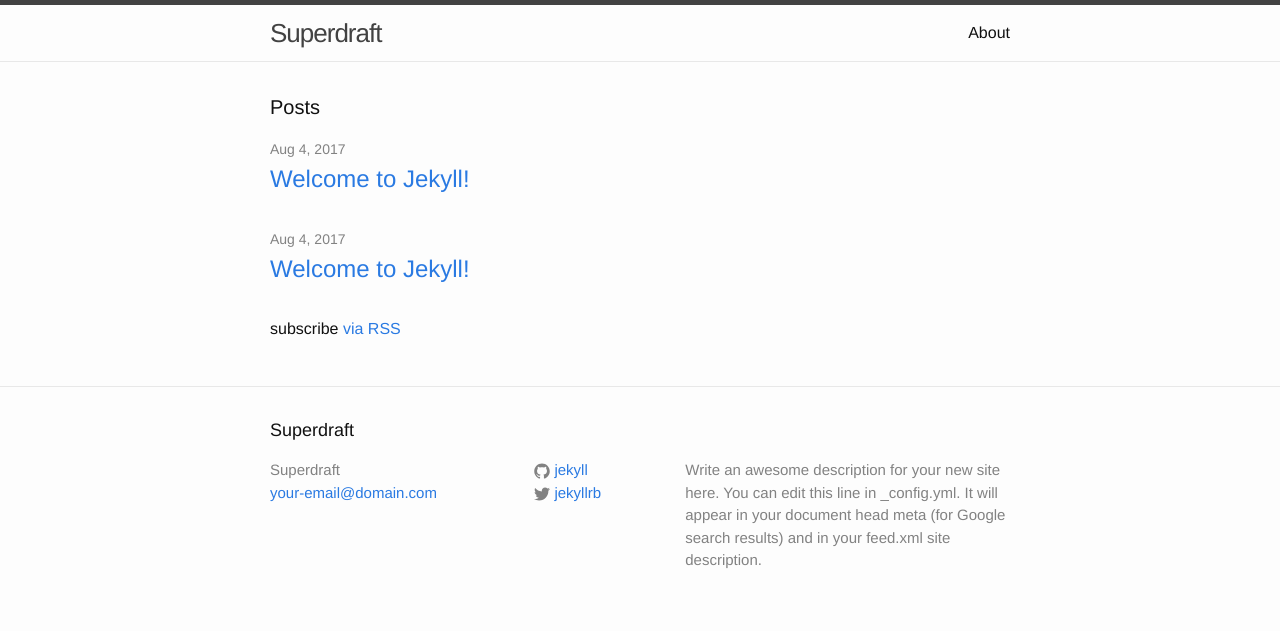
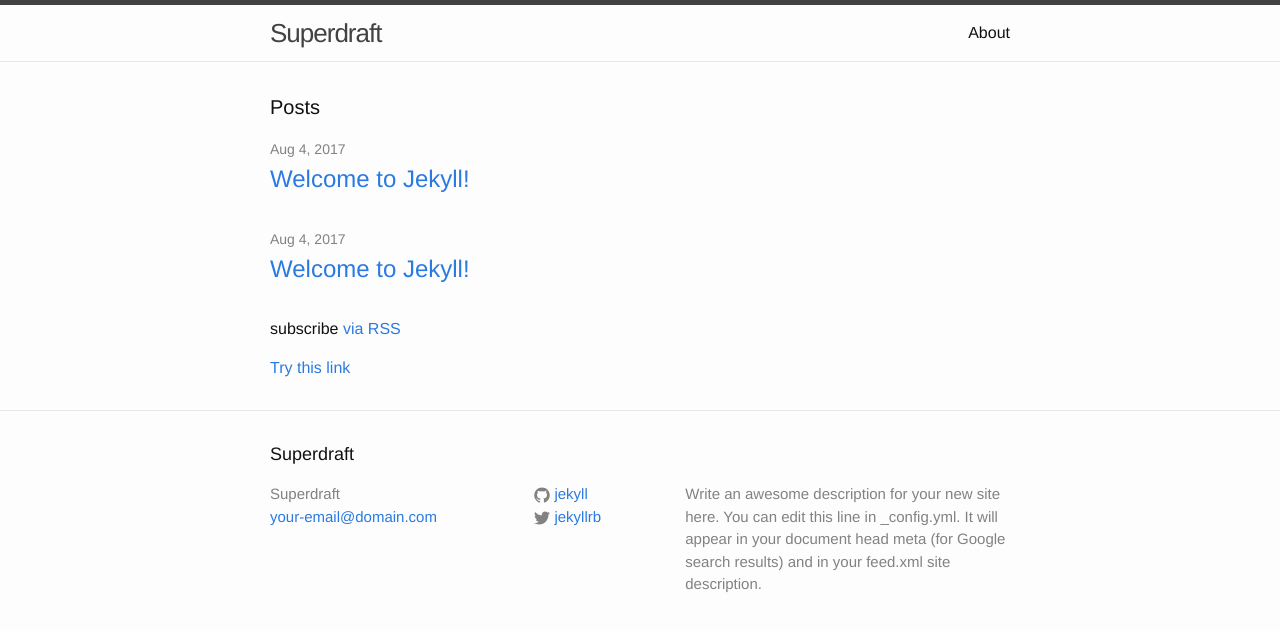
Before and after one commit to shaf34/shaf34.github.io, a Jekyll site: the page built from index.html, in a window 1280 px wide. Shown: the top 631 px of the page. Built offline with Jekyll 4.4.1, drawn with Linux system fonts in a browser that asks for light colours.

Commit message:
Update index.html

```diff
--- a/index.html
+++ b/index.html
@@ -20,4 +20,6 @@ layout: default
 
   <p class="rss-subscribe">subscribe <a href="{{ "/feed.xml" | prepend: site.baseurl }}">via RSS</a></p>
 
+  <a href="test.html">Try this link</a>
+
 </div>
```
